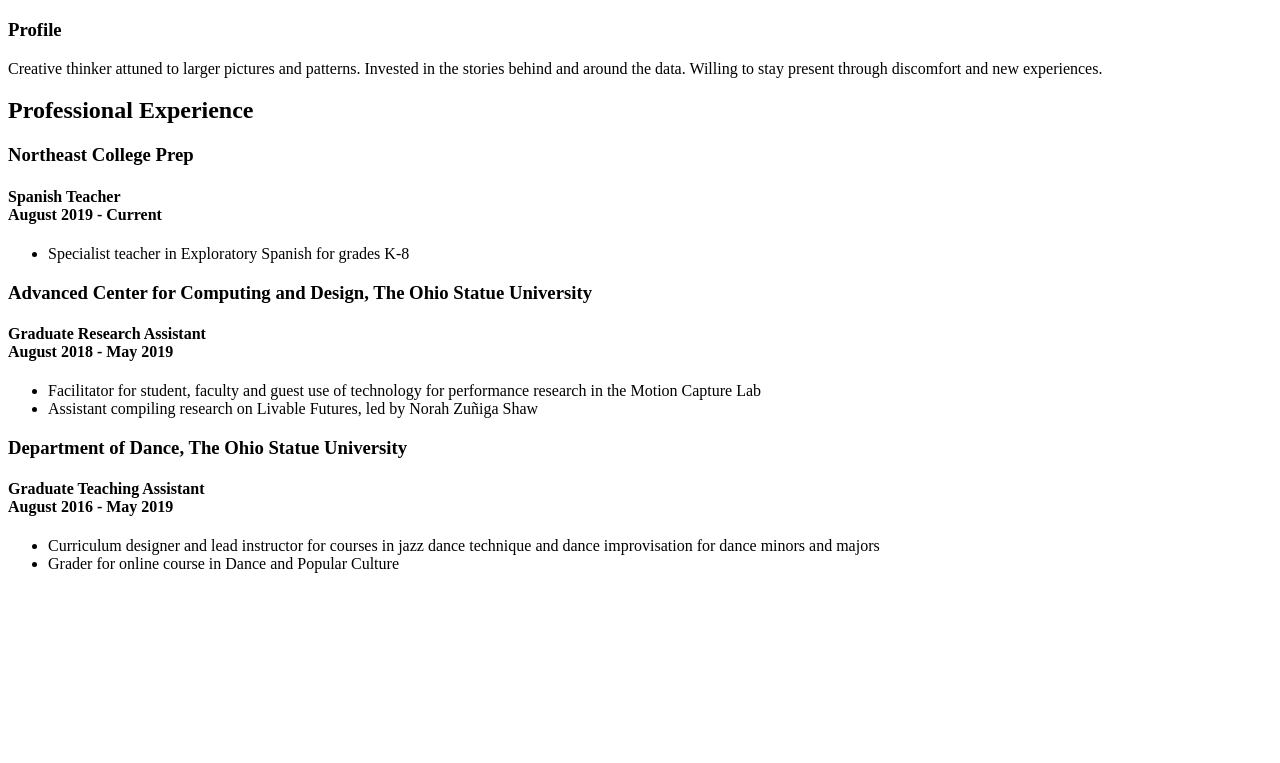
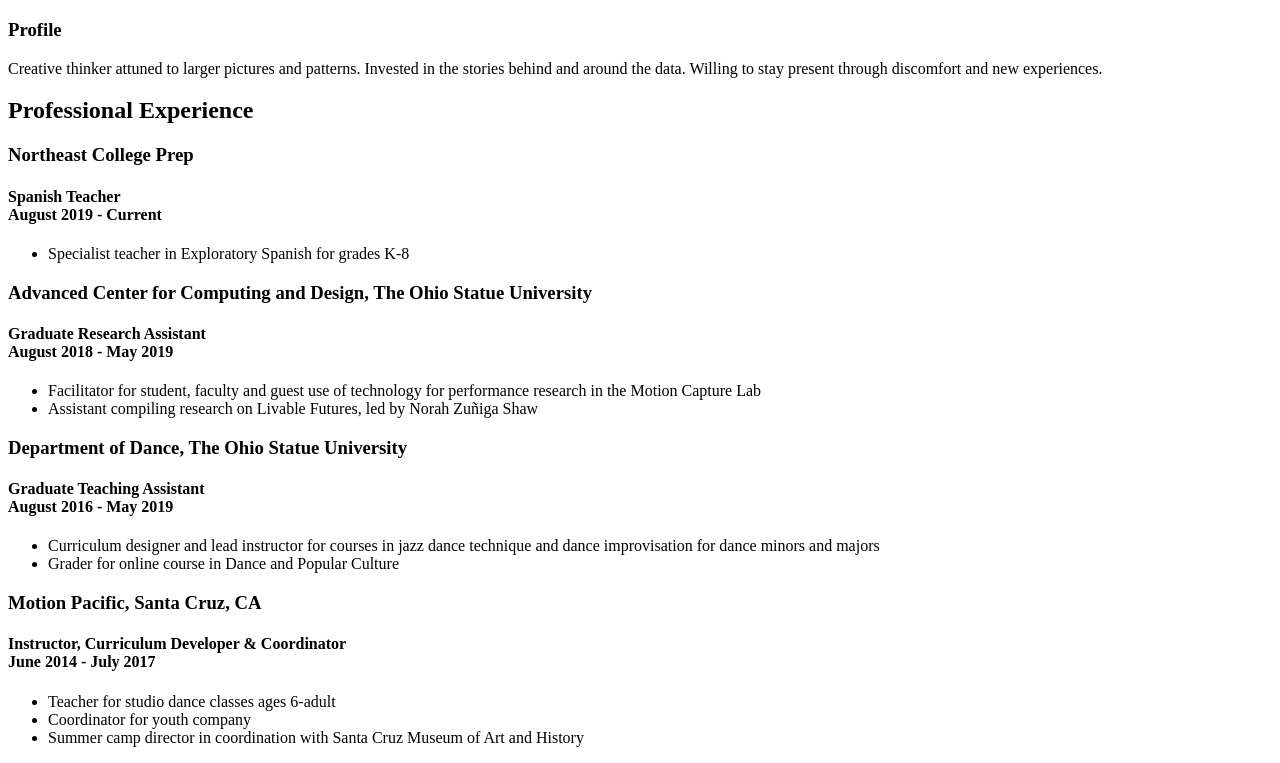
Before and after one commit to claire-melbourne/clairemelbourne.github.io, a plain HTML site: page clairemelbourneresume.html in a window 1280 px wide. Shown: the part 148-911 px from the top of the page. Before the commit the page ends 800 px from the top, so only its background shows below. Drawn offline with Linux system fonts and the light colour scheme.

Commit message:
Added jobs

```diff
--- a/clairemelbourneresume.html
+++ b/clairemelbourneresume.html
@@ -27,7 +27,12 @@
     <li>Curriculum designer and lead instructor for courses in jazz dance technique and dance improvisation for dance minors and majors</li>
     <li>Grader for online course in Dance and Popular Culture</li>
    </ul>
-
-
+     <h3>Motion Pacific, Santa Cruz, CA</h3>
+  <h4>Instructor, Curriculum Developer & Coordinator<br> June 2014 - July 2017 </h4>
+  <ul>
+    <li>Teacher for studio dance classes ages 6-adult</li>
+    <li>Coordinator for youth company</li>
+    <li>Summer camp director in coordination with Santa Cruz Museum of Art and History </li>
+   </ul>
 </body>
 </html>
```
